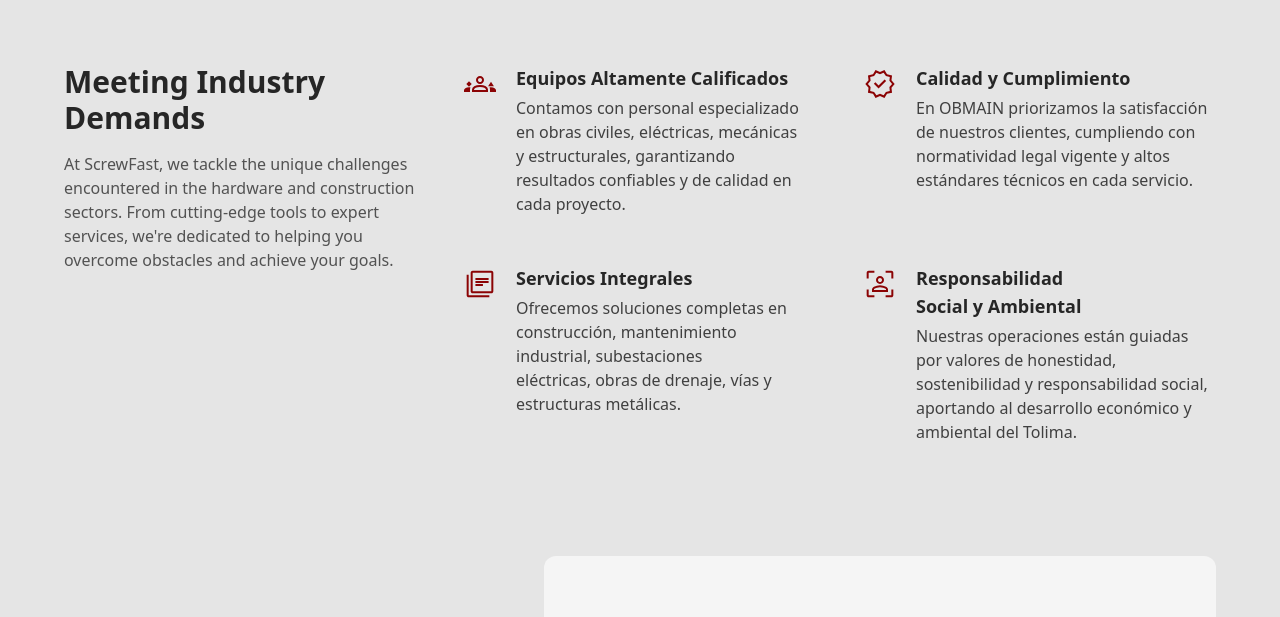
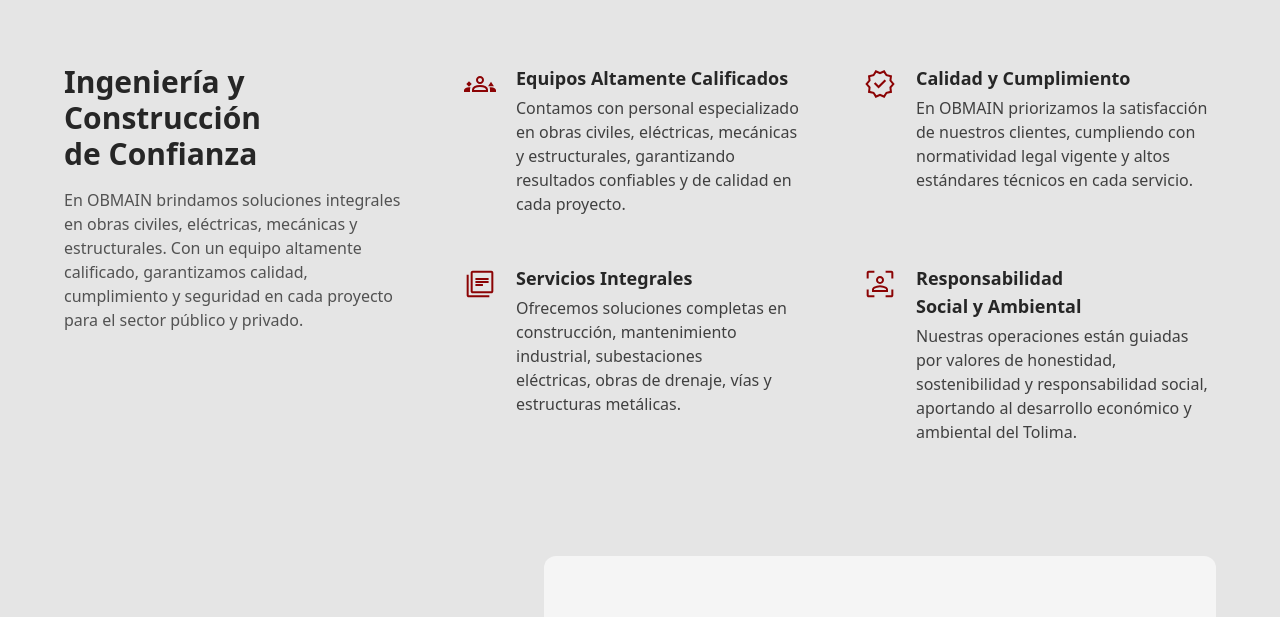
Before and after one commit to felipesanchez-dev/obmain.co, an Astro site: page / in a window 1280 px wide. Shown: the part 1753-2370 px from the top of the page. Built offline with nearby package versions, Linux system fonts and the light colour scheme; Astro itself is replaced by a stand-in of ours.

Commit message:
feat: Actualizar secciones de la página principal con contenido y estilos mejorados

```diff
--- a/src/pages/index.astro
+++ b/src/pages/index.astro
@@ -14,7 +14,6 @@ import featureImage from "@images/construction-workers.avif";
 import FeaturesNavs from "@/components/sections/features/FeaturesNavs.astro";
 import construction from "@images/construction-image.avif";
 
-
 // import FeaturesGeneral from "@components/sections/features/FeaturesGeneral.astro";
 // import FeaturesNavs from "@components/sections/features/FeaturesNavs.astro";
 // import TestimonialsSection from "@components/sections/testimonials/TestimonialsSection.astro";
@@ -23,8 +22,6 @@ import construction from "@images/construction-image.avif";
 // import faqs from "@data/faqs.json";
 // import pricing from "@data/pricing.json";
 // import AnnouncementBanner from "@components/ui/banners/AnnouncementBanner.astro";
-
-
 ---
 
 <MainLayout>
@@ -46,7 +43,7 @@ import construction from "@images/construction-image.avif";
     alts={[
       "OBMAIN - Logo de la empresa",
       "Celsia - Empresa de energía",
-      "Obmain - Empresa de construcción y mantenimiento"
+      "Obmain - Empresa de construcción y mantenimiento",
     ]}
   />
 
@@ -57,21 +54,21 @@ import construction from "@images/construction-image.avif";
       {
         name: "Celsia",
         icon: celsiaLogo,
-        href: "https://celsia.com"
+        href: "https://celsia.com",
       },
       {
         name: "OBMAIN",
         icon: obmainLogo,
-        href: "#"
+        href: "#",
       },
     ]}
   />
 
   <FeaturesGeneral
-    title="Meeting Industry Demands"
-    subTitle="At ScrewFast, we tackle the unique challenges encountered in the hardware and construction sectors. From cutting-edge tools to expert services, we're dedicated to helping you overcome obstacles and achieve your goals."
+    title="Ingeniería y Construcción de Confianza"
+    subTitle="En OBMAIN brindamos soluciones integrales en obras civiles, eléctricas, mecánicas y estructurales. Con un equipo altamente calificado, garantizamos calidad, cumplimiento y seguridad en cada proyecto para el sector público y privado."
     src={featureImage}
-    alt="ScrewFast products in floating boxes"
+    alt="Servicios de ingeniería y construcción OBMAIN"
     features={features}
   />
 
@@ -106,7 +103,6 @@ import construction from "@images/construction-image.avif";
       },
     ]}
   />
-
 
   <!-- <TestimonialsSection
     title="Fast-Track Your Projects"
```
Lines whose indentation alone changed are shown as unchanged.
